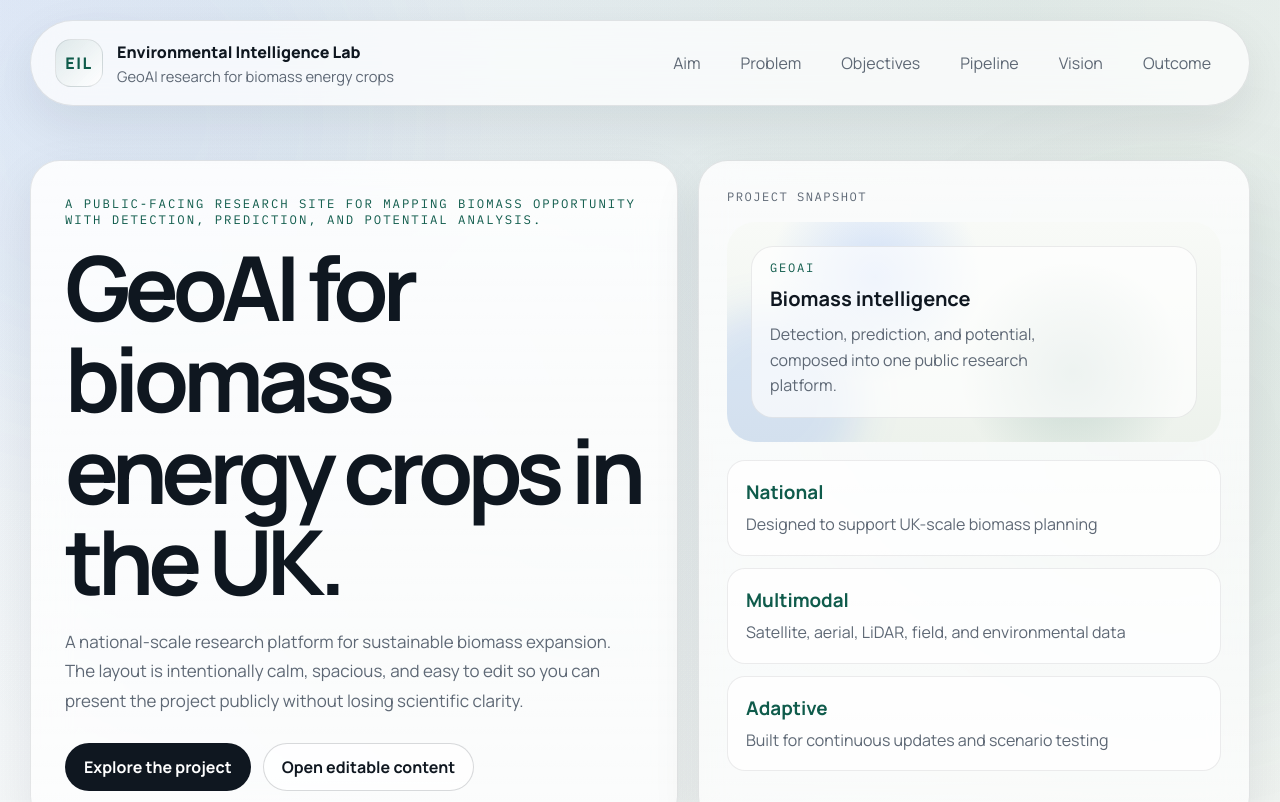
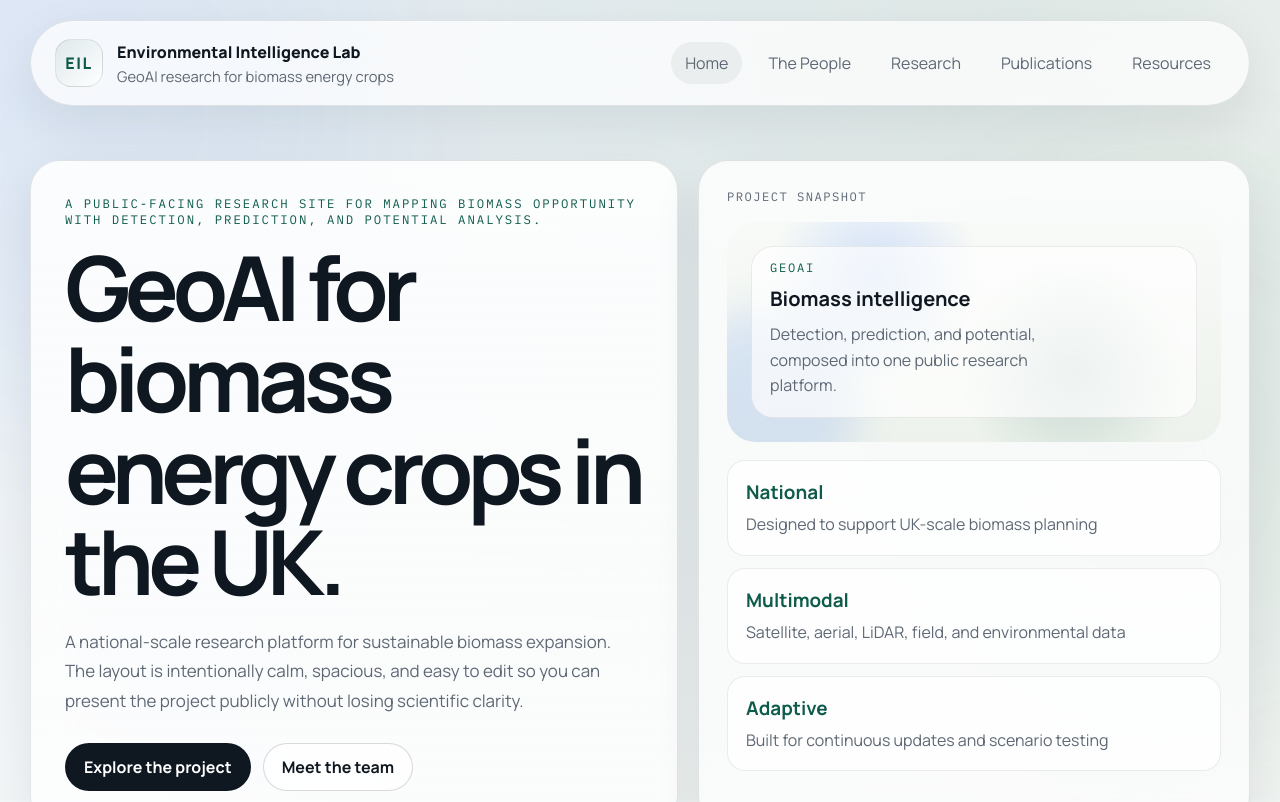
Before and after one commit to Tom-Moncrief/Environmental_Intelligence_Lab, a React (Vite) app: page / in a window 1280 px wide. Shown: the top 802 px of the page. Built offline with nearby package versions, Linux system fonts and the light colour scheme.

Commit message:
More_info

```diff
--- a/src/App.tsx
+++ b/src/App.tsx
@@ -1,13 +1,70 @@
+import { useEffect, useMemo, useState, type ReactNode } from 'react';
+import { EditorialCard } from './components/EditorialCard';
 import { MetricCard } from './components/MetricCard';
-import { EditorialCard } from './components/EditorialCard';
 import { PotentialEstimator } from './components/PotentialEstimator';
 import { SectionHeading } from './components/SectionHeading';
 import { StageCard } from './components/StageCard';
 import { TopNav } from './components/TopNav';
 import { siteContent } from './data/siteContent';
 
+type PageKey = 'home' | 'people' | 'research' | 'publications' | 'resources';
+
+function getPageFromHash(): PageKey {
+  const raw = window.location.hash.replace(/^#\/?/, '');
+  if (raw === 'people' || raw === 'research' || raw === 'publications' || raw === 'resources') {
+    return raw;
+  }
+
+  return 'home';
+}
+
+function routeHref(page: PageKey) {
+  return page === 'home' ? '#/' : `#/${page}`;
+}
+
+function PageSurface({
+  eyebrow,
+  title,
+  description,
+  children,
+}: {
+  eyebrow: string;
+  title: string;
+  description: string;
+  children?: ReactNode;
+}) {
+  return (
+    <section className="section">
+      <SectionHeading eyebrow={eyebrow} title={title} description={description} />
+      {children}
+    </section>
+  );
+}
+
 export function App() {
-  const { brand, hero, metrics, stages, spotlight, footer } = siteContent;
+  const { brand, hero, metrics, stages, spotlight, footer, pages } = siteContent;
+  const [page, setPage] = useState<PageKey>(() => getPageFromHash());
+
+  useEffect(() => {
+    const onHashChange = () => setPage(getPageFromHash());
+    window.addEventListener('hashchange', onHashChange);
+    return () => window.removeEventListener('hashchange', onHashChange);
+  }, []);
+
+  const navItems = useMemo(
+    () => [
+      { href: routeHref('home'), label: 'Home', active: page === 'home' },
+      { href: routeHref('people'), label: 'The People', active: page === 'people' },
+      { href: routeHref('research'), label: 'Research', active: page === 'research' },
+      {
+        href: routeHref('publications'),
+        label: 'Publications',
+        active: page === 'publications',
+      },
+      { href: routeHref('resources'), label: 'Resources', active: page === 'resources' },
+    ],
+    [page],
+  );
 
   return (
     <div className="page-shell">
@@ -15,9 +72,11 @@ export function App() {
       <div className="page-glow page-glow--left" aria-hidden="true" />
       <div className="page-glow page-glow--right" aria-hidden="true" />
 
-      <TopNav brand={brand.name} />
+      <TopNav brand={brand.name} items={navItems} />
 
       <main>
+        {page === 'home' && (
+          <>
             <section className="hero">
               <div className="hero-copy hero-copy--minimal">
                 <p className="eyebrow">{brand.subtitle}</p>
@@ -25,11 +84,11 @@ export function App() {
                 <p className="hero-description">{hero.description}</p>
 
                 <div className="hero-actions">
-              <a className="button button--primary" href="#pipeline">
+                  <a className="button button--primary" href={routeHref('research')}>
                     {hero.primaryCta}
                   </a>
-              <a className="button button--secondary" href="#editable-spots">
-                {hero.secondaryCta}
+                  <a className="button button--secondary" href={routeHref('people')}>
+                    Meet the team
                   </a>
                 </div>
               </div>
@@ -52,13 +111,11 @@ export function App() {
               </aside>
             </section>
 
-        <section className="section section--core" id="core-aim">
-          <SectionHeading
+            <PageSurface
               eyebrow={siteContent.coreAim.eyebrow}
               title={siteContent.coreAim.title}
               description={siteContent.coreAim.text}
             />
-        </section>
 
             <section className="section" id="problem">
               <SectionHeading
@@ -145,9 +202,7 @@ export function App() {
                 </article>
                 <article className="spotlight-card">
                   <h3>Content</h3>
-              <p>
-                Swap the stage titles, bullets, and descriptions without touching the page layout.
-              </p>
+                  <p>Swap the stage titles, bullets, and descriptions without touching the page layout.</p>
                 </article>
                 <article className="spotlight-card">
                   <h3>Visuals</h3>
@@ -161,6 +216,99 @@ export function App() {
             <div id="interactive">
               <PotentialEstimator copy={siteContent.estimator} />
             </div>
+          </>
+        )}
+
+        {page === 'people' && (
+          <section className="section">
+            <SectionHeading
+              eyebrow={pages.people.eyebrow}
+              title={pages.people.title}
+              description={pages.people.description}
+            />
+
+            <div className="people-grid">
+              {pages.people.members.map((member) => (
+                <article className="person-card" key={member.name}>
+                  <div className="person-card__header">
+                    <p className="person-role">{member.role}</p>
+                    <h2>{member.name}</h2>
+                  </div>
+                  <div className="person-about">
+                    <p className="person-about__label">About</p>
+                    <div className="person-about__blank" aria-label={`About section for ${member.name} left blank`} />
+                  </div>
+                </article>
+              ))}
+            </div>
+          </section>
+        )}
+
+        {page === 'research' && (
+          <section className="section">
+            <SectionHeading
+              eyebrow={pages.research.eyebrow}
+              title={pages.research.title}
+              description={pages.research.description}
+            />
+
+            <div className="research-grid">
+              <EditorialCard
+                title={siteContent.coreAim.title}
+                body={siteContent.coreAim.text}
+              />
+              <EditorialCard
+                title={siteContent.problem.title}
+                body={siteContent.problem.text}
+              />
+              <EditorialCard
+                title={siteContent.vision.title}
+                body={siteContent.vision.text}
+              />
+            </div>
+          </section>
+        )}
+
+        {page === 'publications' && (
+          <section className="section">
+            <SectionHeading
+              eyebrow={pages.publications.eyebrow}
+              title={pages.publications.title}
+              description={pages.publications.description}
+            />
+
+            <div className="spotlight-grid">
+              <article className="spotlight-card">
+                <h3>Publications will appear here</h3>
+                <p>Add journal papers, conference submissions, preprints, and reports as they become available.</p>
+              </article>
+              <article className="spotlight-card">
+                <h3>Editable placeholder</h3>
+                <p>This page is ready for links, citations, and project outputs.</p>
+              </article>
+              <article className="spotlight-card">
+                <h3>Project updates</h3>
+                <p>Use this area for short notes, presentations, or news items.</p>
+              </article>
+            </div>
+          </section>
+        )}
+
+        {page === 'resources' && (
+          <section className="section">
+            <SectionHeading
+              eyebrow={pages.resources.eyebrow}
+              title={pages.resources.title}
+              description={pages.resources.description}
+            />
+
+            <div className="research-grid">
+              <EditorialCard title="Datasets" body="Add links to satellite, aerial, LiDAR, and field datasets here." />
+              <EditorialCard title="Documentation" body="Use this section for methods notes, project docs, and data dictionaries." />
+              <EditorialCard title="Links" body="Add code repositories, maps, reports, and any external resources." />
+            </div>
+          </section>
+        )}
       </main>
 
       <footer className="footer">
--- a/src/components/TopNav.tsx
+++ b/src/components/TopNav.tsx
@@ -1,8 +1,15 @@
+type NavItem = {
+  href: string;
+  label: string;
+  active?: boolean;
+};
+
 type TopNavProps = {
   brand: string;
+  items: NavItem[];
 };
 
-export function TopNav({ brand }: TopNavProps) {
+export function TopNav({ brand, items }: TopNavProps) {
   return (
     <header className="topbar topbar--clean">
       <div className="brand-lockup">
@@ -14,12 +21,11 @@ export function TopNav({ brand }: TopNavProps) {
       </div>
 
       <nav className="topnav" aria-label="Primary">
-        <a href="#core-aim">Aim</a>
-        <a href="#problem">Problem</a>
-        <a href="#objectives">Objectives</a>
-        <a href="#pipeline">Pipeline</a>
-        <a href="#vision">Vision</a>
-        <a href="#outcome">Outcome</a>
+        {items.map((item) => (
+          <a key={item.href} href={item.href} className={item.active ? 'topnav__link topnav__link--active' : 'topnav__link'}>
+            {item.label}
+          </a>
+        ))}
       </nav>
     </header>
   );
--- a/src/data/siteContent.ts
+++ b/src/data/siteContent.ts
@@ -18,6 +18,44 @@ export const siteContent = {
     { value: 'Multimodal', label: 'Satellite, aerial, LiDAR, field, and environmental data' },
     { value: 'Adaptive', label: 'Built for continuous updates and scenario testing' },
   ],
+  pages: {
+    people: {
+      eyebrow: 'The People',
+      title: 'The team behind the project',
+      description:
+        'This page introduces the people leading and supporting the GeoAI biomass energy crops project.',
+      members: [
+        {
+          name: 'Ce Zhang',
+          role: 'Research Fellow and Principle Investigator',
+          about: '',
+        },
+        {
+          name: 'Tom Moncrief',
+          role: 'Research & Innovation Associate',
+          about: '',
+        },
+      ],
+    },
+    research: {
+      eyebrow: 'Research',
+      title: 'Project research',
+      description:
+        'A dedicated space for methods, fieldwork, modelling, and project updates.',
+    },
+    publications: {
+      eyebrow: 'Publications',
+      title: 'Publications and outputs',
+      description:
+        'Add papers, preprints, reports, posters, and talks here as the project grows.',
+    },
+    resources: {
+      eyebrow: 'Resources',
+      title: 'Data, tools, and references',
+      description:
+        'Use this page for datasets, documentation, maps, code repositories, and project materials.',
+    },
+  },
   coreAim: {
     eyebrow: 'Core aim',
     title: 'Develop a national-scale GeoAI system for sustainable biomass expansion',
--- a/src/styles/global.css
+++ b/src/styles/global.css
@@ -165,6 +165,11 @@ code {
   padding: 10px 14px;
   border-radius: 999px;
   color: var(--muted);
+}
+
+.topnav__link--active {
+  color: var(--text);
+  background: rgba(15, 23, 32, 0.05);
 }
 
 .topnav a:hover,
@@ -398,6 +403,12 @@ h1 {
   gap: 18px;
 }
 
+.people-grid {
+  display: grid;
+  grid-template-columns: repeat(2, minmax(0, 1fr));
+  gap: 18px;
+}
+
 .research-grid {
   grid-template-columns: repeat(3, minmax(0, 1fr));
 }
@@ -476,6 +487,52 @@ h1 {
   height: 6px;
   border-radius: 50%;
   background: var(--accent);
+}
+
+.person-card {
+  padding: 24px;
+  border-radius: var(--radius-lg);
+  border: 1px solid var(--line);
+  background: var(--surface);
+  box-shadow: var(--shadow);
+  display: grid;
+  gap: 22px;
+}
+
+.person-card__header h2 {
+  margin-top: 10px;
+  font-size: clamp(1.6rem, 3vw, 2.2rem);
+  letter-spacing: -0.04em;
+}
+
+.person-role {
+  margin: 0;
+  color: var(--accent);
+  font-family: 'IBM Plex Mono', ui-monospace, monospace;
+  font-size: 0.76rem;
+  letter-spacing: 0.14em;
+  text-transform: uppercase;
+}
+
+.person-about {
+  display: grid;
+  gap: 10px;
+}
+
+.person-about__label {
+  margin: 0;
+  color: var(--muted);
+  font-family: 'IBM Plex Mono', ui-monospace, monospace;
+  font-size: 0.76rem;
+  letter-spacing: 0.12em;
+  text-transform: uppercase;
+}
+
+.person-about__blank {
+  min-height: 120px;
+  border-radius: 18px;
+  border: 1px dashed rgba(15, 23, 32, 0.16);
+  background: rgba(255, 255, 255, 0.5);
 }
 
 .mission-layout {
@@ -628,7 +685,8 @@ h1 {
 
   .research-grid,
   .stage-grid,
-  .spotlight-grid {
+  .spotlight-grid,
+  .people-grid {
     grid-template-columns: repeat(2, minmax(0, 1fr));
   }
 }
@@ -794,7 +852,8 @@ h1 {
 
   .research-grid,
   .stage-grid,
-  .spotlight-grid {
+  .spotlight-grid,
+  .people-grid {
     grid-template-columns: 1fr;
   }
 
```
Lines whose indentation alone changed are shown as unchanged.
